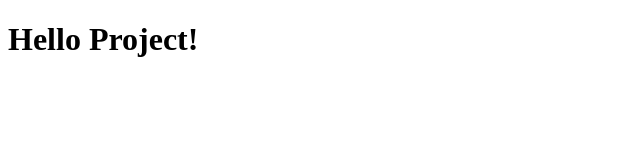
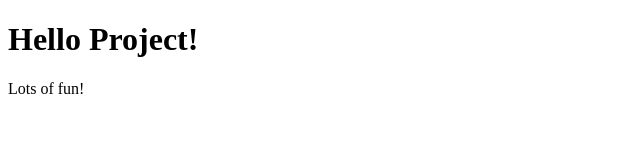
Before and after one commit to ViktoriyaS/Portfolio-Project-1, a plain HTML site: page index.html in a window 1280 px wide. Shown: the full height of the page, 0-640 px from the left. Drawn offline with Linux system fonts and the light colour scheme.

```diff
--- a/index.html
+++ b/index.html
@@ -7,6 +7,7 @@
 
 <body>
   <h1> Hello Project!</h1>
+  <p> Lots of fun!</p>
 
 </body>
 
```
Also changed, not shown: 1 other file.
